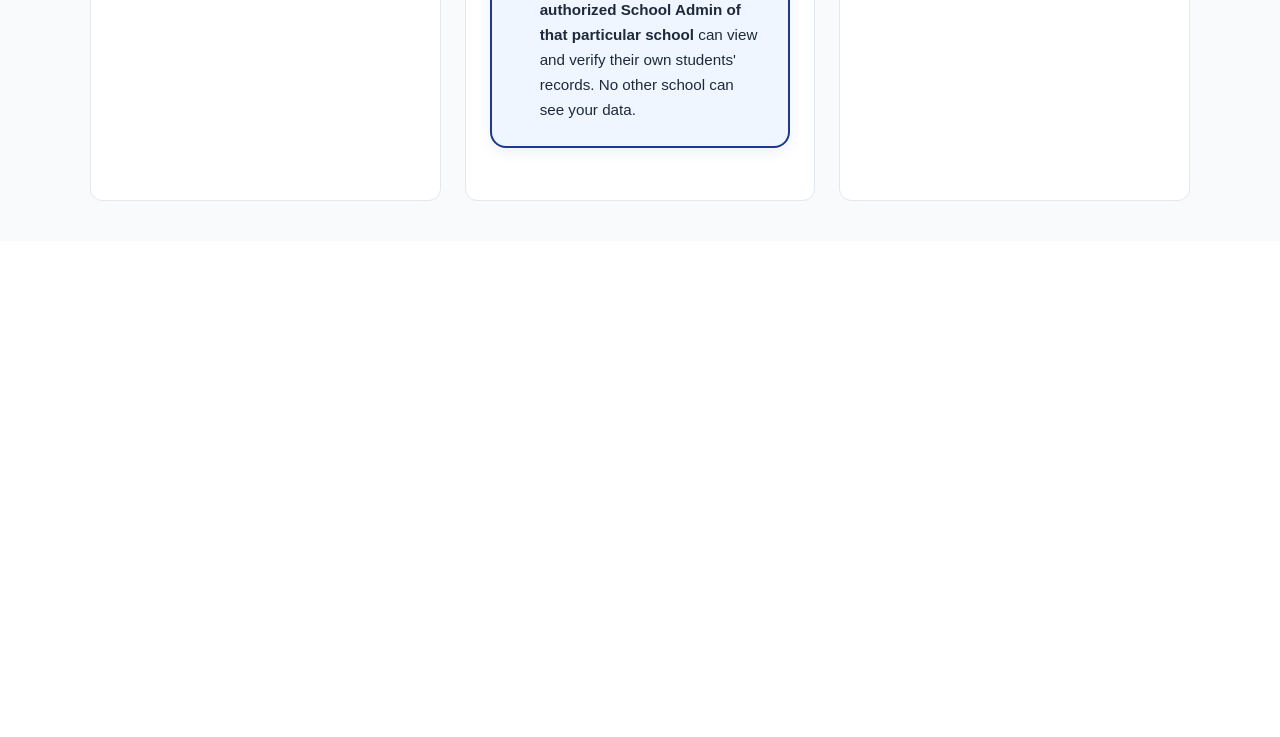
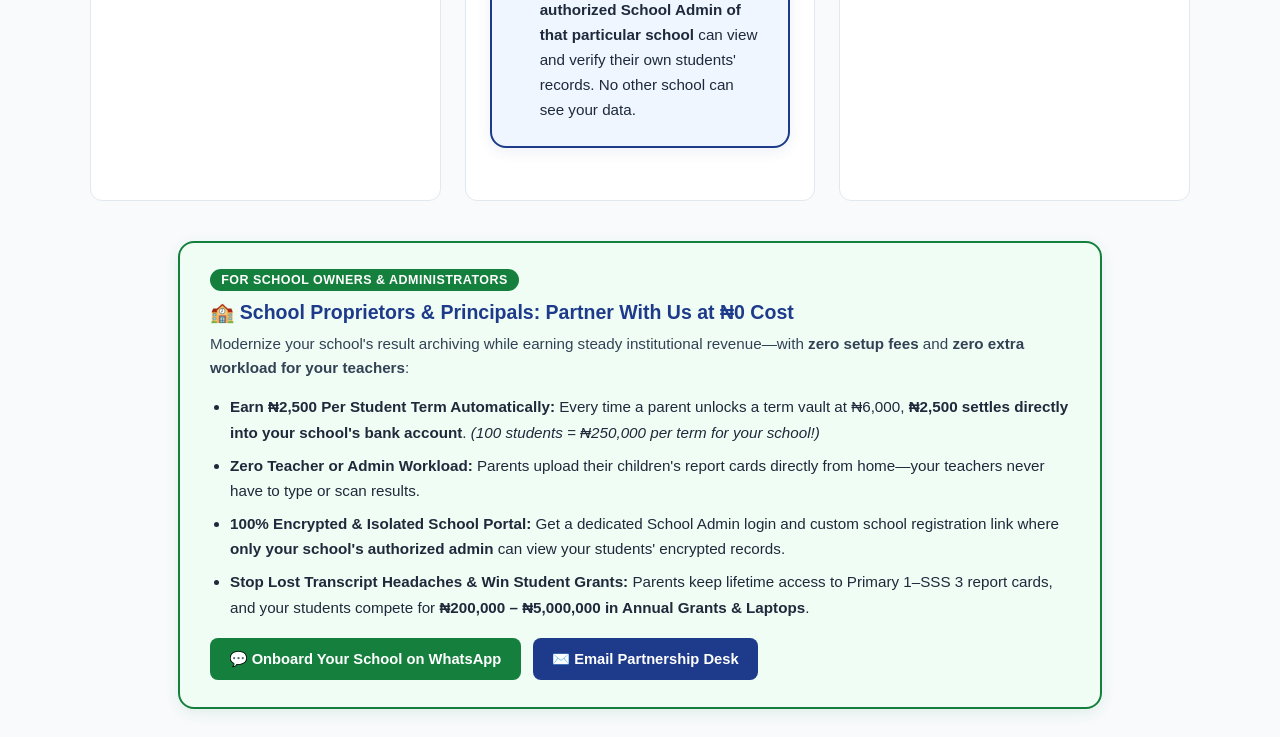
Before and after one commit to ogodoafure-ux/eduvault, a Node server app: page / in a window 1280 px wide. Shown: the part 1808-2545 px from the top of the page. Before the commit the page ends 2009 px from the top, so only its background shows below. Run offline with Node 20, Linux system fonts and the light colour scheme; data that the repository does not hold is empty.

Commit message:
Add School Proprietors and Principals partnership value section to homepage

```diff
--- a/views/index.ejs
+++ b/views/index.ejs
@@ -146,5 +146,22 @@
             </div>
         </div>
     </div>
-<a href='https://chat.whatsapp.com/Leg0vgDSgp22OIMHlh5E51?s=cl&p=i&iam=2' target='_blank' style='position:fixed;bottom:20px;right:20px;background:#16a34a;color:#fff;padding:12px 18px;border-radius:50px;font-weight:bold;text-decoration:none;box-shadow:0 4px 12px rgba(0,0,0,0.2);z-index:999;'>💬 Join WhatsApp Group</a><a href="https://whatsapp.com" target="_blank" style="position:fixed;bottom:20px;right:20px;background:#16a34a;color:#fff;padding:12px 18px;border-radius:50px;font-weight:bold;text-decoration:none;box-shadow:0 4px 12px rgba(0,0,0,0.2);z-index:999;">💬 Join WhatsApp Group</a></body>
+<a href='https://chat.whatsapp.com/Leg0vgDSgp22OIMHlh5E51?s=cl&p=i&iam=2' target='_blank' style='position:fixed;bottom:20px;right:20px;background:#16a34a;color:#fff;padding:12px 18px;border-radius:50px;font-weight:bold;text-decoration:none;box-shadow:0 4px 12px rgba(0,0,0,0.2);z-index:999;'>💬 Join WhatsApp Group</a><a href="https://whatsapp.com" target="_blank" style="position:fixed;bottom:20px;right:20px;background:#16a34a;color:#fff;padding:12px 18px;border-radius:50px;font-weight:bold;text-decoration:none;box-shadow:0 4px 12px rgba(0,0,0,0.2);z-index:999;">💬 Join WhatsApp Group</a><div style="max-width:860px;margin:1.75rem auto;background:#f0fdf4;border:2px solid #15803d;border-radius:1rem;padding:1.65rem 1.85rem;text-align:left;box-shadow:0 4px 14px rgba(21,128,61,0.10);">
+    <div style="display:inline-block;background:#15803d;color:#fff;font-size:0.78rem;font-weight:bold;padding:0.25rem 0.7rem;border-radius:999px;margin-bottom:0.6rem;text-transform:uppercase;letter-spacing:0.04em;">For School Owners &amp; Administrators</div>
+    <h3 style="margin:0 0 0.5rem 0;color:#1e3a8a;font-size:1.22rem;">🏫 School Proprietors &amp; Principals: Partner With Us at ₦0 Cost</h3>
+    <p style="margin:0 0 0.85rem 0;color:#334155;font-size:0.95rem;line-height:1.6;">
+        Modernize your school's result archiving while earning steady institutional revenue—with <strong>zero setup fees</strong> and <strong>zero extra workload for your teachers</strong>:
+    </p>
+    <ul style="margin:0 0 1.15rem 0;padding-left:1.25rem;color:#1e293b;line-height:1.68;font-size:0.95rem;">
+        <li style="margin-bottom:0.45rem;"><strong>Earn ₦2,500 Per Student Term Automatically:</strong> Every time a parent unlocks a term vault at ₦6,000, <strong>₦2,500 settles directly into your school's bank account</strong>. <em>(100 students = ₦250,000 per term for your school!)</em></li>
+        <li style="margin-bottom:0.45rem;"><strong>Zero Teacher or Admin Workload:</strong> Parents upload their children's report cards directly from home—your teachers never have to type or scan results.</li>
+        <li style="margin-bottom:0.45rem;"><strong>100% Encrypted &amp; Isolated School Portal:</strong> Get a dedicated School Admin login and custom school registration link where <strong>only your school's authorized admin</strong> can view your students' encrypted records.</li>
+        <li><strong>Stop Lost Transcript Headaches &amp; Win Student Grants:</strong> Parents keep lifetime access to Primary 1–SSS 3 report cards, and your students compete for <strong>₦200,000 – ₦5,000,000 in Annual Grants &amp; Laptops</strong>.</li>
+    </ul>
+    <div style="display:flex;gap:0.75rem;flex-wrap:wrap;">
+        <a href="https://wa.me." target="_blank" style="background:#15803d;color:#fff;padding:0.75rem 1.2rem;border-radius:0.5rem;font-weight:bold;text-decoration:none;font-size:0.92rem;">💬 Onboard Your School on WhatsApp</a>
+        <a href="mailto:info@://nigeriapryandsecresultvaults.com" style="background:#1e3a8a;color:#fff;padding:0.75rem 1.2rem;border-radius:0.5rem;font-weight:bold;text-decoration:none;font-size:0.92rem;">✉️ Email Partnership Desk</a>
+    </div>
+</div>
+</body>
 </html>
```
